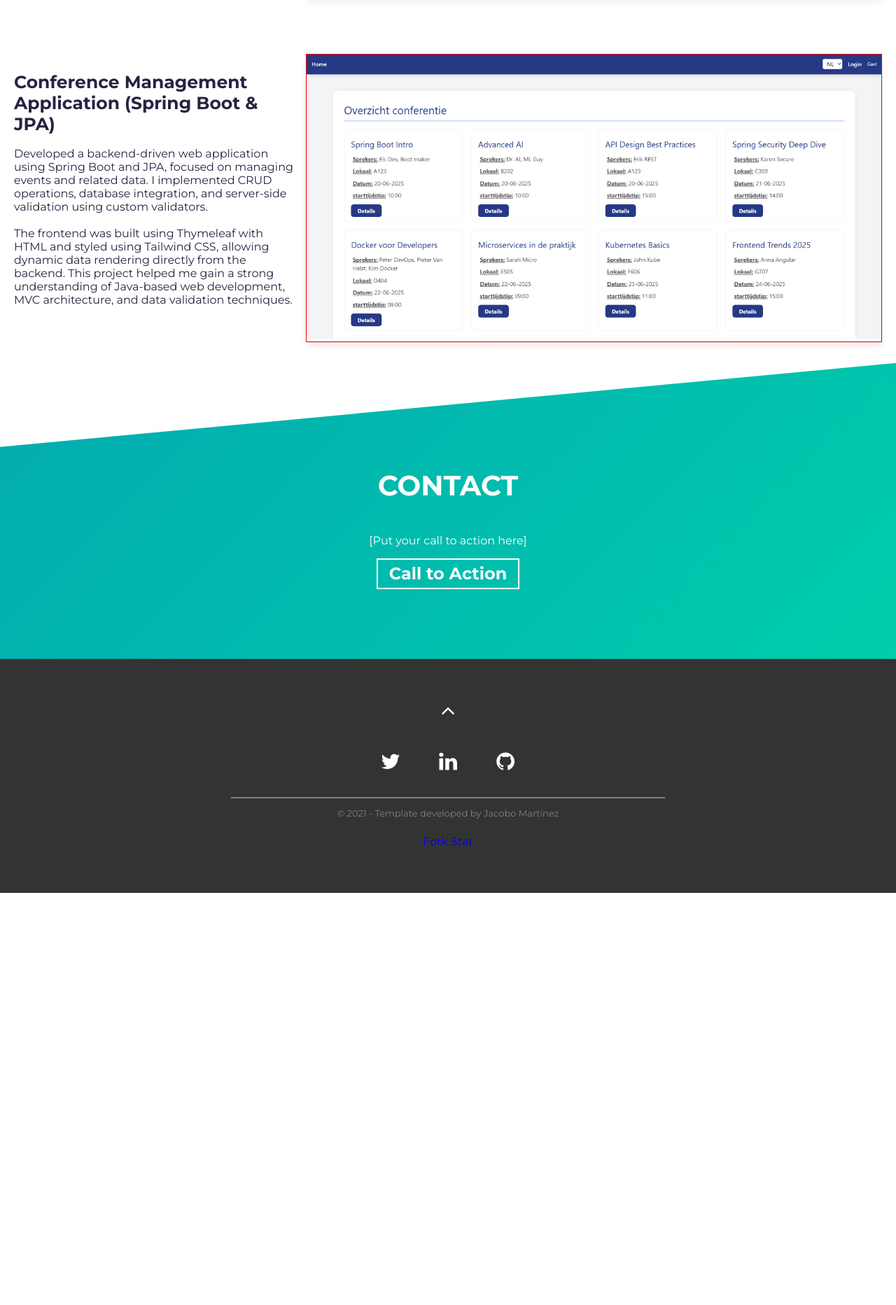
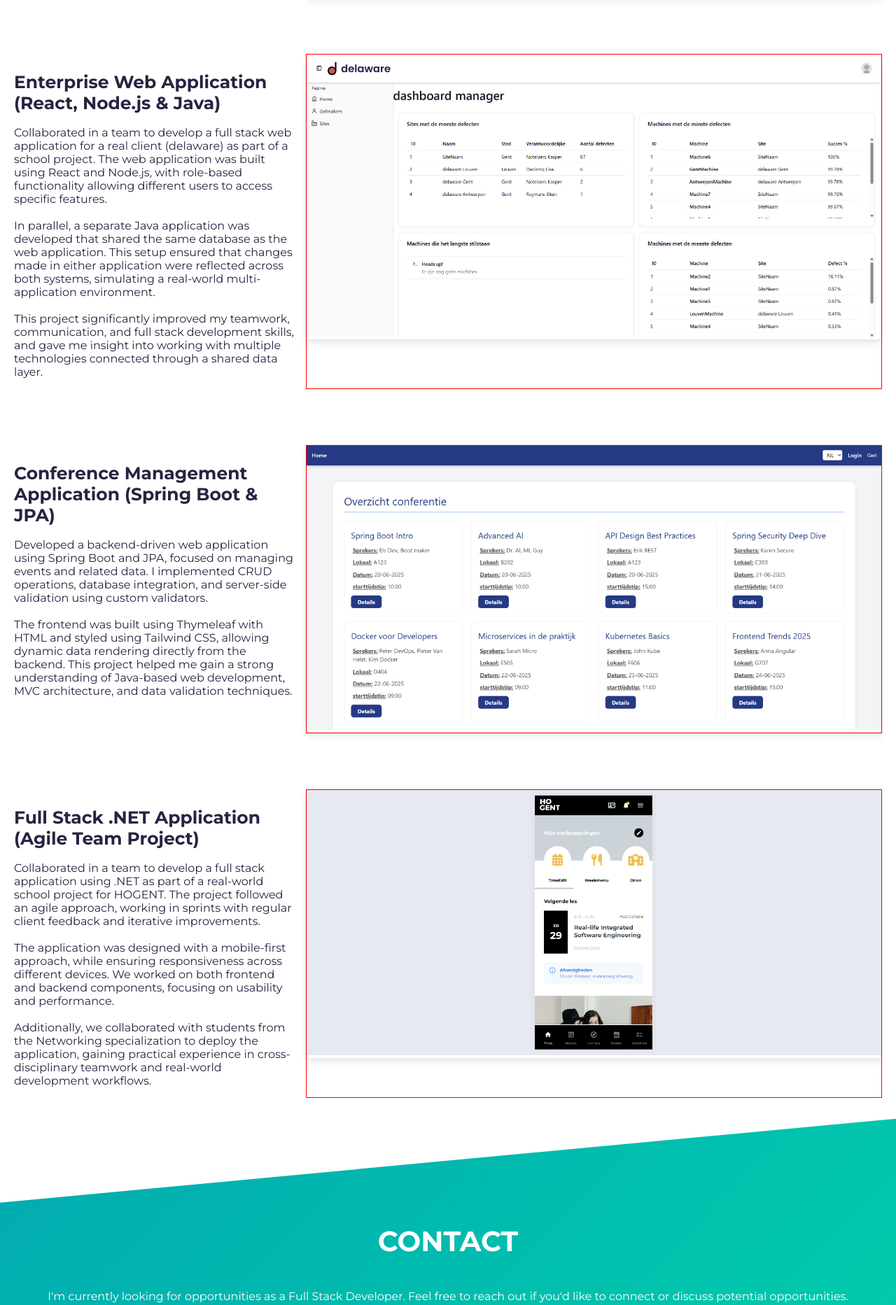
Before and after one commit to Tristanvanspeybroeck/my-portfolio, a website built with Vite: page index.html in a window 1280 px wide. Shown: the part 2234-4099 px from the top of the page at 70% size. Before the commit the page ends 3510 px from the top, so only its background shows below. Built offline with nearby package versions, Linux system fonts and the light colour scheme.

Commit message:
update projects and contact

```diff
--- a/index.html
+++ b/index.html
@@ -116,6 +116,37 @@
       <!-- Notice: each .project is a project -->
       <div class="project">
         <div class="project__text load-hidden">
+          <h3 class="project__text-title">Enterprise Web Application (React, Node.js & Java)</h3>
+          <div>
+            <p class="mb-4">
+              Collaborated in a team to develop a full stack web application for a real client (delaware) as part of a
+              school project. The web application was built using React and Node.js, with role-based functionality
+              allowing different users to access specific features.
+              <br /><br />
+              In parallel, a separate Java application was developed that shared the same database as the web
+              application. This setup ensured that changes made in either application were reflected across both
+              systems, simulating a real-world multi-application environment.
+              <br /><br />
+              This project significantly improved my teamwork, communication, and full stack development skills, and
+              gave me insight into working with multiple technologies connected through a shared data layer.
+            </p>
+          </div>
+        </div>
+        <div class="project__image load-hidden">
+          <a rel="noreferrer" href="#!" target="_blank">
+            <div data-tilt data-tilt-max="4" data-tilt-glare="true" data-tilt-max-glare="0.5"
+              class="thumbnail rounded js-tilt">
+              <img alt="Project Image" class="img-fluid" src="/SDPII_project.png" />
+            </div>
+          </a>
+        </div>
+      </div>
+      <!-- /END Project -->
+
+
+      <!-- Notice: each .project is a project -->
+      <div class="project">
+        <div class="project__text load-hidden">
           <h3 class="project__text-title">Conference Management Application (Spring Boot & JPA)</h3>
           <div>
             <p class="mb-4">
@@ -139,16 +170,50 @@
         </div>
       </div>
       <!-- /END Project -->
+
+      <!-- Notice: each .project is a project -->
+      <div class="project">
+        <div class="project__text load-hidden">
+          <h3 class="project__text-title">Full Stack .NET Application (Agile Team Project)</h3>
+          <div>
+            <p class="mb-4">
+              Collaborated in a team to develop a full stack application using .NET as part of a real-world school
+              project for HOGENT. The project followed an agile approach, working in sprints with regular client
+              feedback and iterative improvements.
+              <br /><br />
+              The application was designed with a mobile-first approach, while ensuring responsiveness across different
+              devices. We worked on both frontend and backend components, focusing on usability and performance.
+              <br /><br />
+              Additionally, we collaborated with students from the Networking specialization to deploy the application,
+              gaining practical experience in cross-disciplinary teamwork and real-world development workflows.
+            </p>
+          </div>
+        </div>
+        <div class="project__image load-hidden">
+          <a rel="noreferrer" href="#!" target="_blank">
+            <div data-tilt data-tilt-max="4" data-tilt-glare="true" data-tilt-max-glare="0.5"
+              class="thumbnail rounded js-tilt">
+              <img alt="Project Image" class="img-fluid" src="/RISE_project.png" />
+            </div>
+          </a>
+        </div>
+      </div>
     </section>
     <!-- /END Projects Section -->
+
 
     <!-- **** Contact Section **** -->
     <section id="contact">
       <h2 class="section-title">Contact</h2>
       <div class="contact-wrapper load-hidden">
-        <p class="contact__text">[Put your call to action here]</p>
-        <a rel="noreferrer" target="_blank" class="cta-btn cta-btn--resume" href="mailto:example@email.com">Call to
-          Action</a>
+        <p class="contact__text">
+          I'm currently looking for opportunities as a Full Stack Developer. Feel free to reach out if you'd like to
+          connect or discuss potential opportunities.
+        </p>
+        <a rel="noreferrer" target="_blank" class="cta-btn cta-btn--resume"
+          href="mailto:vanspeybroecktristan642@gmail.com">
+          Contact Me
+        </a>
       </div>
     </section>
     <!-- /END Contact Section -->
@@ -159,13 +224,10 @@
         <i class="fa fa-angle-up fa-2x" aria-hidden="true"></i>
       </a>
       <div class="social-links">
-        <a rel="noreferrer" href="#!" target="_blank">
-          <i class="fa fa-twitter fa-inverse"></i>
-        </a>
-        <a rel="noreferrer" href="#!" target="_blank">
+        <a rel="noreferrer" href="https://www.linkedin.com/in/tristan-van-speybroeck-95987434a/" target="_blank">
           <i class="fa fa-linkedin fa-inverse"></i>
         </a>
-        <a rel="noreferrer" href="#!" target="_blank">
+        <a rel="noreferrer" href="https://github.com/Tristanvanspeybroeck" target="_blank">
           <i class="fa fa-github fa-inverse"></i>
         </a>
       </div>
```
Also changed, not shown: public/RISE_project.png (added), public/SDPII_project.png (added).
